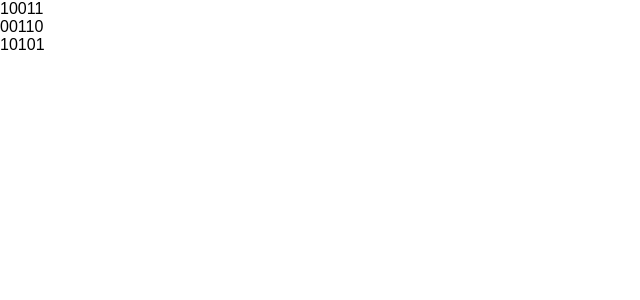
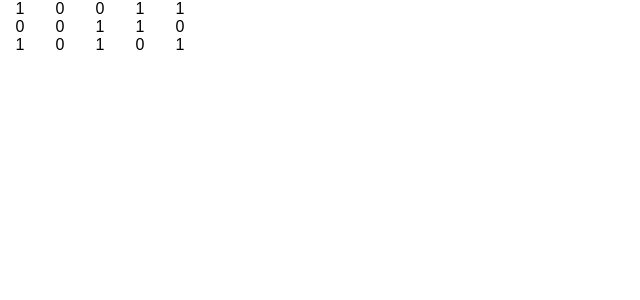
Before and after one commit to divineLush/matrix, a React (Create React App) app: page / in a window 1280 px wide. Shown: the top 300 px of the page, without its empty margins (0-640 px from the left). Built offline with nearby package versions, Linux system fonts and the light colour scheme.

Commit message:
some styles

```diff
--- a/src/components/Matrix.js
+++ b/src/components/Matrix.js
@@ -1,17 +1,16 @@
 import React from 'react';
 import { renderList } from '../assets/utils'
+import '../styles/Matrix.css'
 
 const Matrix = (props) => {
     const renderCell = (num, key) =>
-        <span key={ key }>{ num }</span>
+        <span key={ key } className="matrix__cell">{ num }</span>
 
     const renderRow = (row, key) =>
-        <div key={ key }>
-            { renderList(row, renderCell) }
-        </div>
+        renderList(row, renderCell)
 
     return (
-        <div>
+        <div className="matrix">
             { renderList(props.matrix, renderRow) }
         </div>
     );
--- /dev/null
+++ b/src/styles/Matrix.css
@@ -0,0 +1,9 @@
+.matrix {
+    display: grid;
+    grid-template-columns: repeat(5, 5vh);
+    justify-items: center;
+}
+
+.matrix__cell {
+    text-align: center;
+}
```
